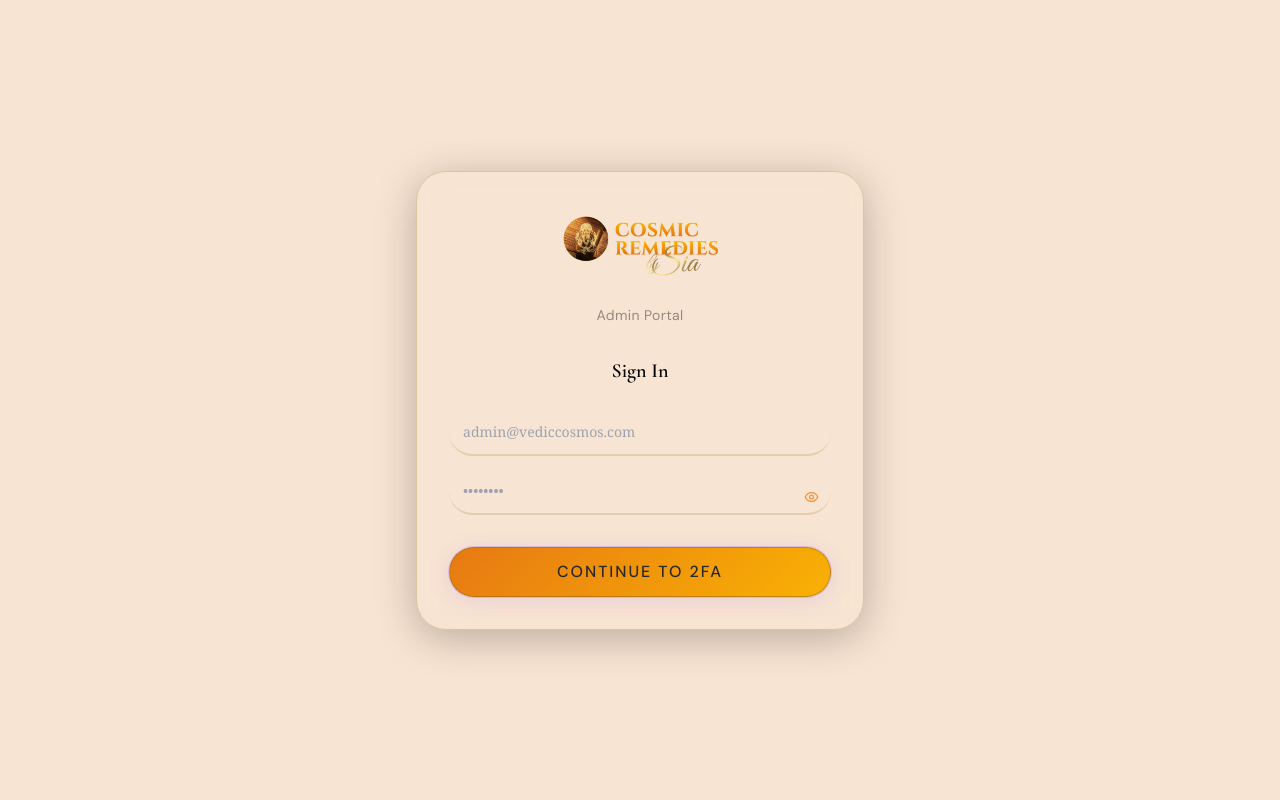
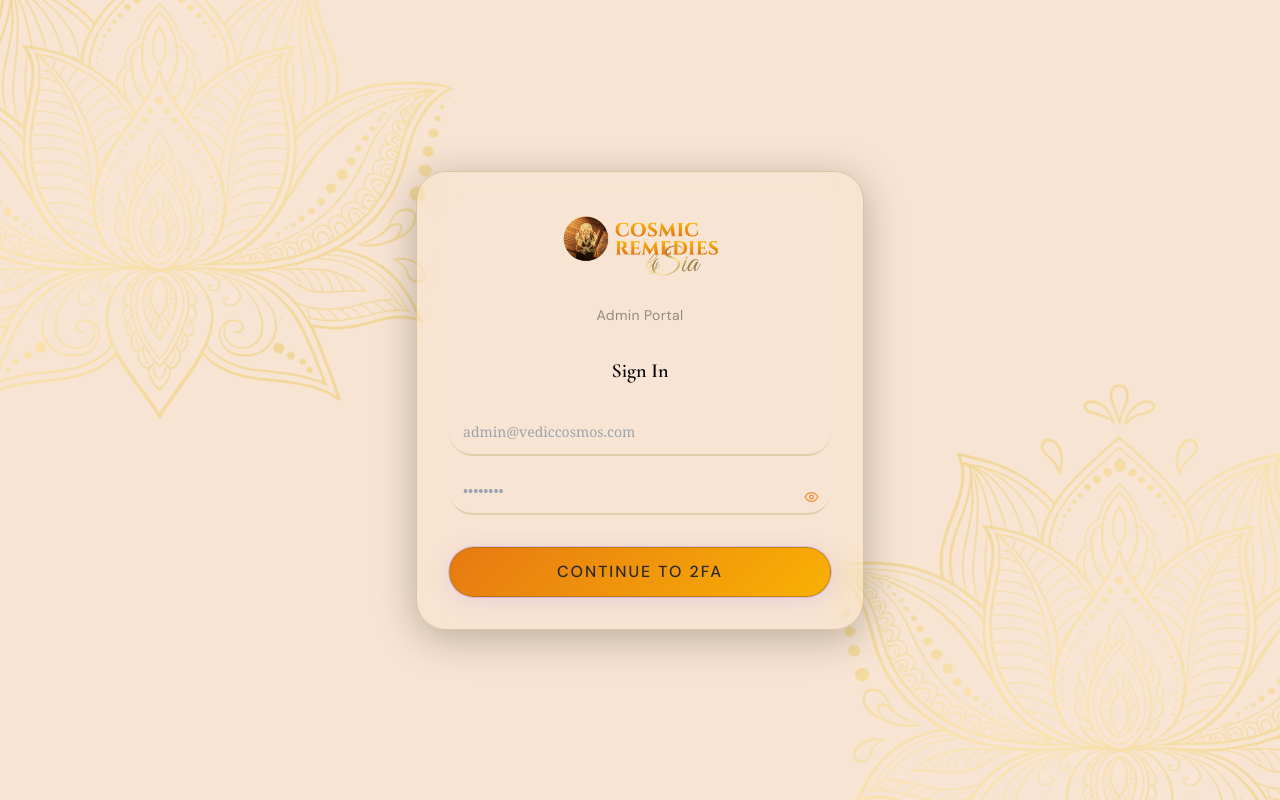
Before and after one commit to Babun001/vedicAdminDashboard, a Next.js app: page /login in a window 1280 px wide. Built offline with nearby package versions, Linux system fonts and the light colour scheme.

Commit message:
fix some

```diff
--- a/src/app/dashboard/page.tsx
+++ b/src/app/dashboard/page.tsx
@@ -12,6 +12,7 @@ import {
   Users, ShoppingBag, IndianRupee, FileText,
   TrendingUp, Star, Sparkles
 } from "lucide-react";
+import { useAuthStore } from "@/store/auth-store";
 
 const CustomTooltip = ({ active, payload, label }: any) => {
   if (!active || !payload?.length) return null;
@@ -32,13 +33,19 @@ export default function DashboardPage() {
   const recentTransactions = mockTransactions.slice(0, 5);
   const recentReports = mockReports.slice(0, 4);
 
+  const { admin: user, fetchAdmin, logout } = useAuthStore((state) => ({
+    admin: state.admin,
+    fetchAdmin: state.fetchAdmin,
+    logout: state.logout,
+  }));
+
   return (
     <div className="space-y-6 animate-[fadeIn_0.4s_ease]">
       {/* Welcome banner */}
       <div className="relative bg-white border border-gray-200 rounded-2xl px-6 py-5 overflow-hidden shadow-sm">
         {/* subtle background symbol */}
         <div className="absolute right-6 top-1/2 -translate-y-1/2 text-gray-200 text-8xl font-display select-none pointer-events-none">☉</div>
-        <p className="text-xs text-[#DFAF07] font-body tracking-widest uppercase mb-1"> Namaste, Admin</p>
+        <p className="text-xs text-[#DFAF07] font-body tracking-widest uppercase mb-1"> Namaste, {user?.name || "Admin"}</p>
         <h2 className="text-2xl font-display font-bold text-gray-900">Welcome to Vedic Remedies Portal</h2>
         <p className="text-sm text-gray-500 mt-1">Here&apos;s what&apos;s happening with your astrology practice today.</p>
       </div>
@@ -144,7 +151,7 @@ export default function DashboardPage() {
                 dataKey="value"
               >{/*fill={entry.color} */}
                 {planDistributionData.map((entry, index) => (
-                  <Cell key={index}  />
+                  <Cell key={index} />
                 ))}
               </Pie>
             </PieChart>
--- a/src/app/globals.css
+++ b/src/app/globals.css
@@ -273,3 +273,22 @@ select.admin-inputs {
   transition: border-color 0.2s;
   display: flex;
 }
+
+
+.bg-login-top, .bg-login-bottom {
+  position: absolute;
+  width: 40rem;
+  height: auto;
+  opacity: 0.3;
+  background: radial-gradient(circle at center, rgba(255, 255, 255, 0.1) 0%, transparent 70%);
+}
+
+.bg-login-top{
+  top: -10rem;
+  left: -10rem;
+}
+
+.bg-login-bottom {
+  bottom: -10rem;
+  right: -10rem;
+}
--- a/src/app/login/page.tsx
+++ b/src/app/login/page.tsx
@@ -143,6 +143,20 @@ export default function LoginPage() {
 
   return (
     <div className="min-h-screen starfield-bg flex items-center justify-center p-4 relative overflow-hidden">
+    <Image
+      src="/assets/compress2.png"
+      alt="logo"
+      className="bg-login-top"
+      width={170}
+      height={60}
+    />
+    <Image
+      src="/assets/compress2.png"
+      alt="logo"
+      className="bg-login-bottom"
+      width={170}
+      height={60}
+    />
       {/* Card */}
       <div className="relative w-full max-w-md">
         {/* Glow behind card */}
```
